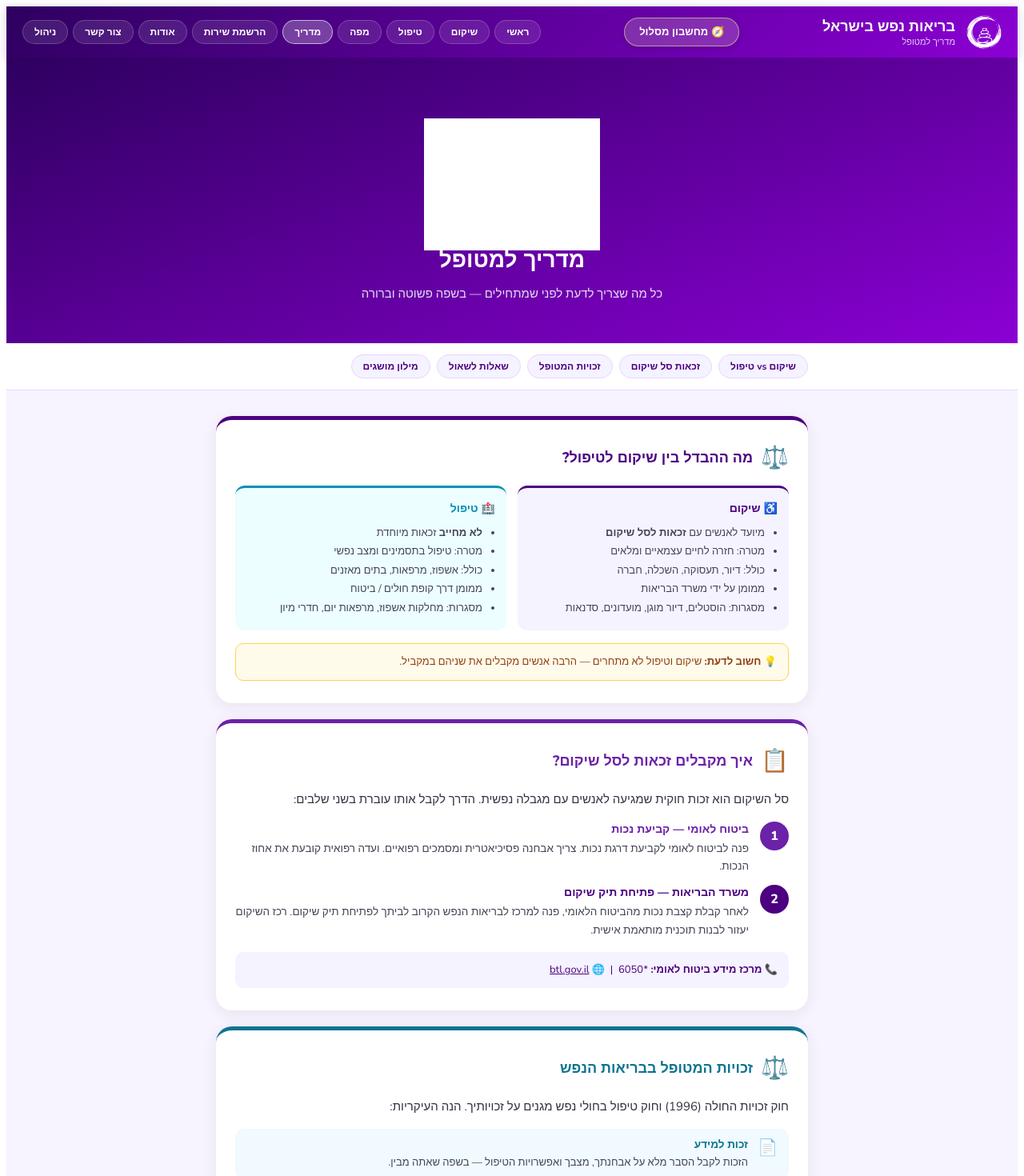
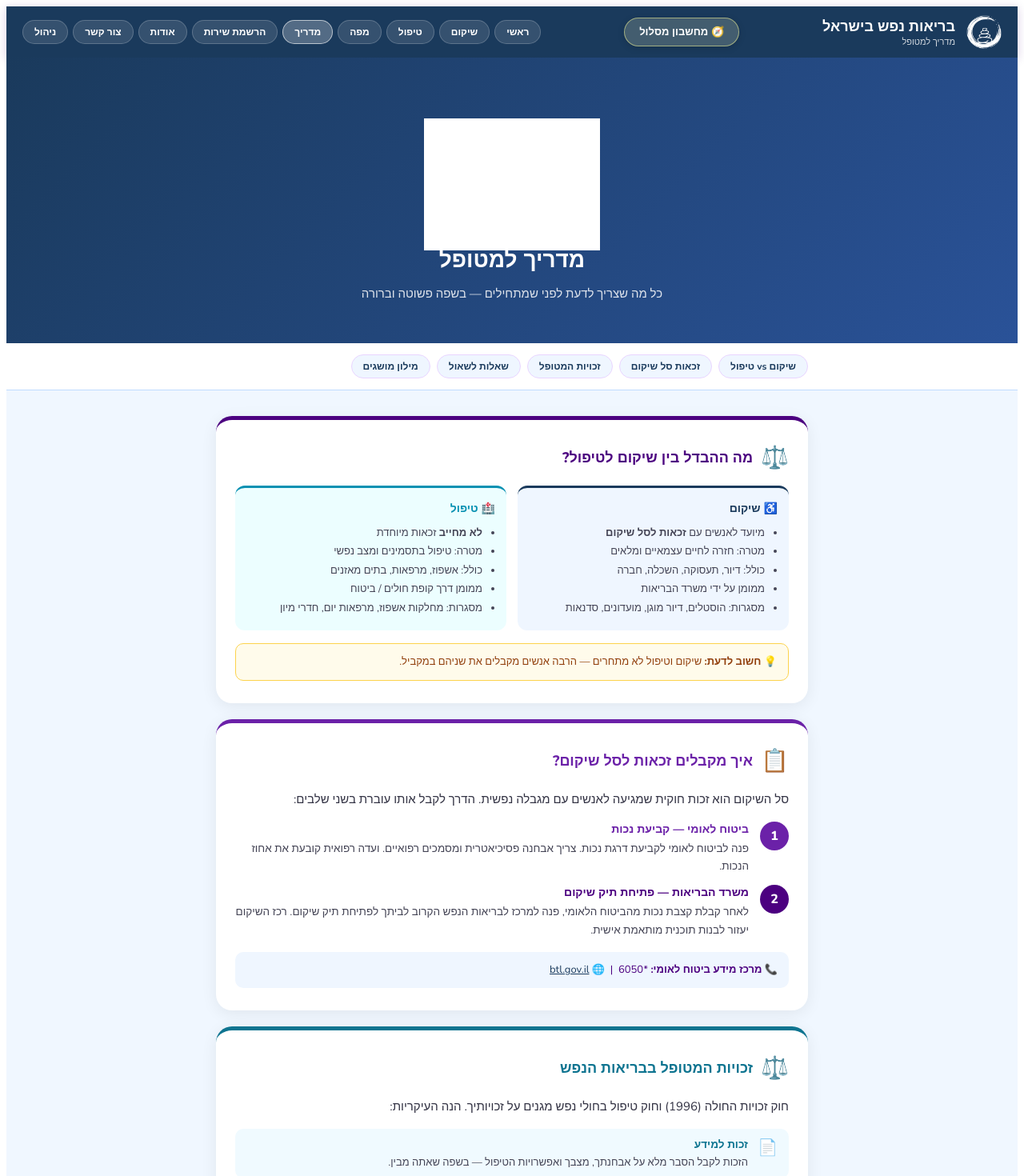
Before and after one commit to sivantelem-commits/rehab-directory, a Next.js app: page /guide in a window 1280 px wide. Shown: the top 1470 px of the page at 80% size. Built offline with nearby package versions, Linux system fonts and the light colour scheme; grey boxes are pictures that could not be loaded.

Commit message:
Update guide.js

```diff
--- a/pages/guide.js
+++ b/pages/guide.js
@@ -25,10 +25,10 @@ export default function Guide() {
         <link href="https://fonts.googleapis.com/css2?family=Nunito:wght@400;600;700;800&display=swap" rel="stylesheet" />
       </Head>
 
-      <div dir="rtl" style={{ fontFamily: "'Nunito', sans-serif", minHeight: '100vh', background: '#f7f3ff' }}>
+      <div dir="rtl" style={{ fontFamily: "'Nunito', sans-serif", minHeight: '100vh', background: '#F0F7FF' }}>
 
         <header style={{
-          background: 'linear-gradient(135deg, #2E0060, #8B00D4)', color: 'white',
+          background: '#1A3A5C', color: 'white',
           padding: '10px 20px', display: 'flex', alignItems: 'center',
           justifyContent: 'space-between', boxShadow: '0 2px 12px rgba(76,0,128,0.2)',
           flexWrap: 'wrap', gap: 8,
@@ -53,7 +53,7 @@ export default function Guide() {
             {NAV.map(([href, label]) => (
               <a key={href} href={href} style={{
                 color: 'white',
-                background: href === '/guide' ? 'rgba(255,255,255,0.25)' : 'rgba(255,255,255,0.1)',
+                background: href === '/guide' ? 'rgba(255,255,255,0.25)' : 'rgba(255,255,255,0.12)',
                 borderRadius: '999px', padding: '6px 14px', fontWeight: 600, fontSize: 12,
                 border: href === '/guide' ? '1.5px solid rgba(255,255,255,0.6)' : '1.5px solid rgba(255,255,255,0.2)',
                 textDecoration: 'none',
@@ -64,7 +64,7 @@ export default function Guide() {
 
         {/* Hero */}
         <div style={{
-          background: 'linear-gradient(160deg, #2E0060, #8B00D4)',
+          background: 'linear-gradient(135deg, #1A3A5C, #2A5298)',
           color: 'white', padding: '48px 20px', textAlign: 'center',
         }}>
           <img src='/guide-logo.png' alt='מדריך' style={{ width: 220, height: 220, objectFit: 'contain', marginBottom: -40, filter: 'invert(1) brightness(10)' }} />
@@ -75,7 +75,7 @@ export default function Guide() {
         </div>
 
         {/* תפריט קפיצה מהיר */}
-        <div style={{ background: 'white', borderBottom: '1px solid #e9d5ff', padding: '14px 20px' }}>
+        <div style={{ background: 'white', borderBottom: '1px solid #BFDBFE', padding: '14px 20px' }}>
           <div style={{ maxWidth: 740, margin: '0 auto', display: 'flex', gap: 8, flexWrap: 'wrap' }}>
             {[
               ['#diff', 'שיקום vs טיפול'],
@@ -86,7 +86,7 @@ export default function Guide() {
             ].map(([href, label]) => (
               <a key={href} href={href} style={{
                 padding: '6px 14px', borderRadius: '999px', fontSize: 12, fontWeight: 700,
-                background: '#f5f3ff', color: PURPLE, textDecoration: 'none',
+                background: '#EFF6FF', color: '#1A3A5C', textDecoration: 'none',
                 border: '1.5px solid #e9d5ff',
               }}>{label}</a>
             ))}
@@ -99,8 +99,8 @@ export default function Guide() {
           <div id="diff">
             <Card color={PURPLE} icon="⚖️" title="מה ההבדל בין שיקום לטיפול?">
               <div style={{ display: 'grid', gridTemplateColumns: '1fr 1fr', gap: 14, marginBottom: 16 }}>
-                <div style={{ background: '#f5f3ff', borderRadius: 12, padding: '16px 14px', borderTop: `3px solid ${PURPLE}` }}>
-                  <div style={{ fontWeight: 800, fontSize: 14, color: PURPLE, marginBottom: 10 }}>♿ שיקום</div>
+                <div style={{ background: '#EFF6FF', borderRadius: 12, padding: '16px 14px', borderTop: '3px solid #1A3A5C' }}>
+                  <div style={{ fontWeight: 800, fontSize: 14, color: '#1A3A5C', marginBottom: 10 }}>♿ שיקום</div>
                   <ul style={ulStyle}>
                     <li>מיועד לאנשים עם <strong>זכאות לסל שיקום</strong></li>
                     <li>מטרה: חזרה לחיים עצמאיים ומלאים</li>
@@ -160,9 +160,9 @@ export default function Guide() {
                 ))}
               </div>
 
-              <div style={{ background: '#f5f3ff', borderRadius: 10, padding: '12px 14px', fontSize: 13, color: '#4C0080', lineHeight: 1.6 }}>
+              <div style={{ background: '#EFF6FF', borderRadius: 10, padding: '12px 14px', fontSize: 13, color: '#4C0080', lineHeight: 1.6 }}>
                 📞 <strong>מרכז מידע ביטוח לאומי:</strong> *6050 &nbsp;|&nbsp;
-                🌐 <a href="https://www.btl.gov.il" target="_blank" rel="noopener noreferrer" style={{ color: PURPLE }}>btl.gov.il</a>
+                🌐 <a href="https://www.btl.gov.il" target="_blank" rel="noopener noreferrer" style={{ color: '#1A3A5C' }}>btl.gov.il</a>
               </div>
             </Card>
           </div>
@@ -243,7 +243,7 @@ export default function Guide() {
             </div>
             <div style={{ display: 'flex', gap: 10, justifyContent: 'center', flexWrap: 'wrap' }}>
               <a href="/calculator" style={{
-                background: 'white', color: PURPLE, borderRadius: '999px',
+                background: 'white', color: '#1A3A5C', borderRadius: '999px',
                 padding: '11px 24px', fontWeight: 800, fontSize: 14, textDecoration: 'none',
               }}>🧭 מחשבון איתור מסלול</a>
               <a href="/rehab" style={{
@@ -257,7 +257,7 @@ export default function Guide() {
         </main>
 
         <footer style={{
-          background: 'linear-gradient(135deg, #2E0060, #4C0080)',
+          background: '#1A3A5C',
           color: 'rgba(255,255,255,0.75)', textAlign: 'center',
           padding: '24px', fontSize: 13, marginTop: 48, fontWeight: 500,
         }}>
```
